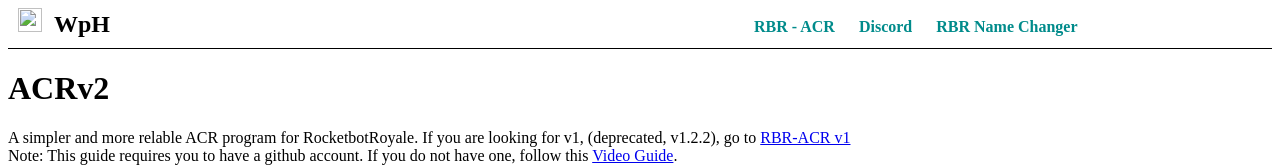
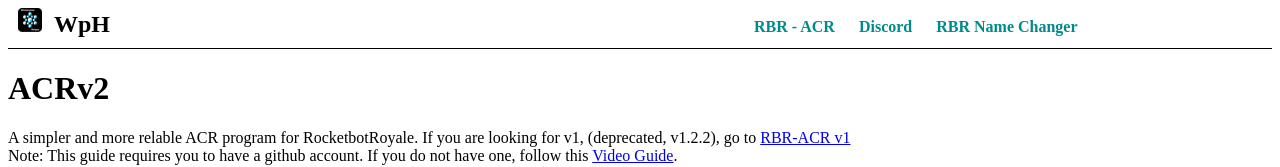
Before and after one commit to hermanboxcar5/WinterpixelHelper, a plain HTML site: page acrv2/index.html in a window 1280 px wide. Shown: the top 167 px of the page. Drawn offline with Linux system fonts and the light colour scheme; a web font is replaced by a local one.

Commit message:
Update index.html

```diff
--- a/acrv2/index.html
+++ b/acrv2/index.html
@@ -13,7 +13,7 @@
 <body>
   <div class="header">
     <b>
-      <span style='flex:999' class='logo'><a class='deflink' href='/' style='color:black; font-size:24px;'><img src='logo.png' style='width:24px;height:24px;'>&nbsp;&nbsp;WpH</a></span>
+      <span style='flex:999' class='logo'><a class='deflink' href='/' style='color:black; font-size:24px;'><img src='/logo.png' style='width:24px;height:24px;'>&nbsp;&nbsp;WpH</a></span>
       <span class = 'headerlink' style='flex:1; text-align:right;padding-left:50vw'>
         <a class='deflink' href='/acr'>RBR - ACR</a>
         <span class='spacer4'>&nbsp;&nbsp;&nbsp;&nbsp;</span>
```
